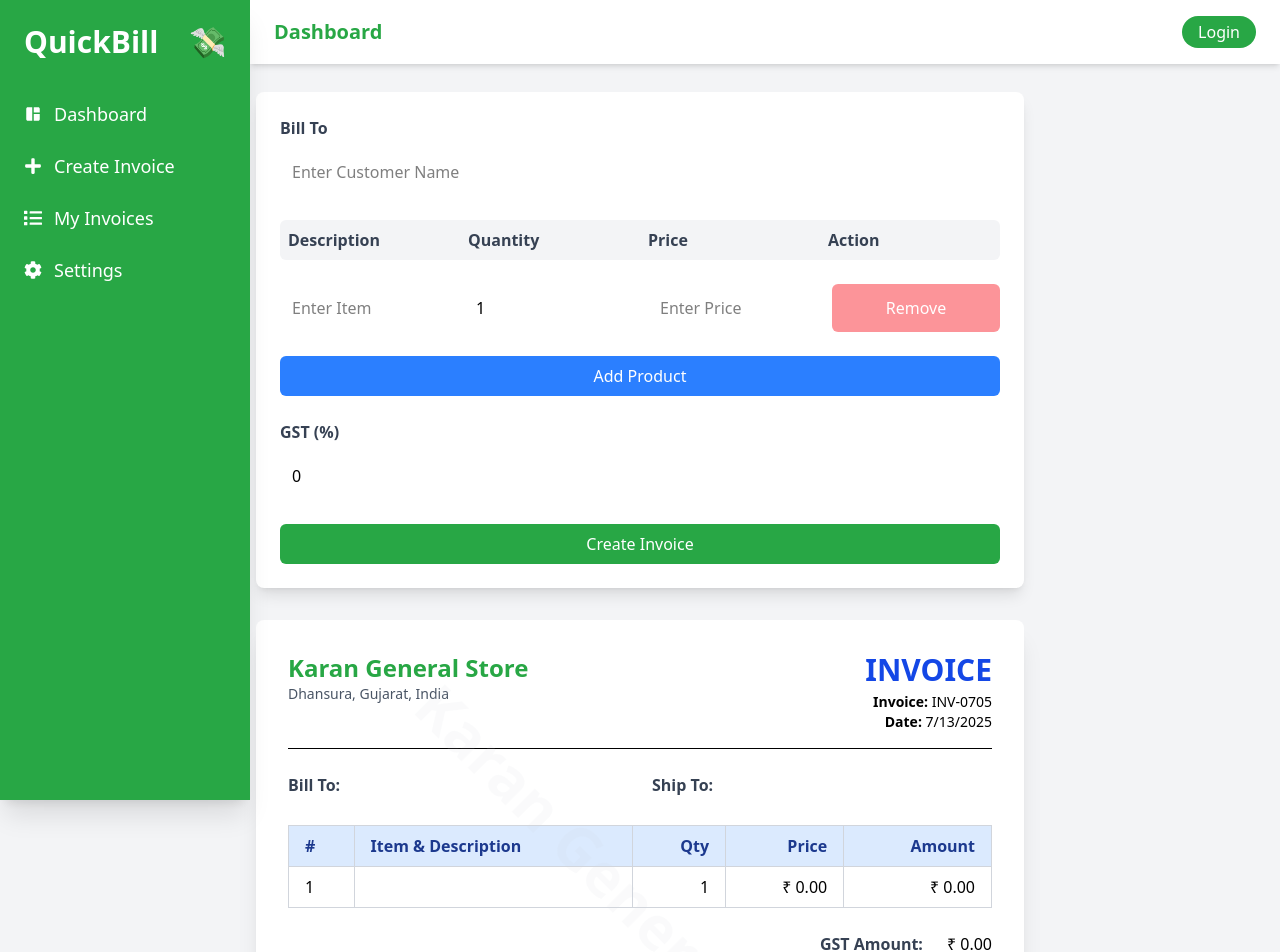
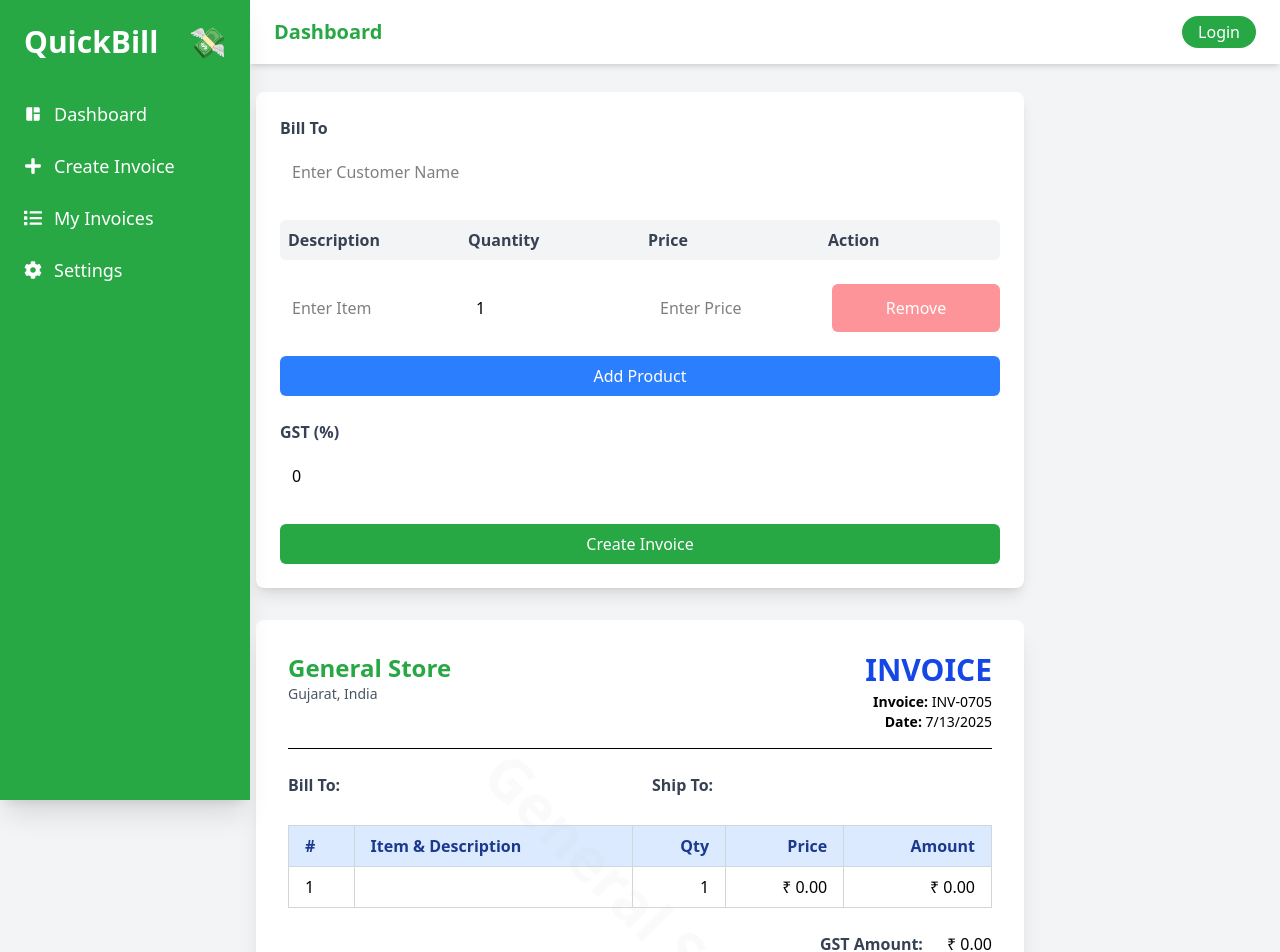
Before and after one commit to Kaya-Khurana/QuickBill, a React (Vite) app: page /create-invoice in a window 1280 px wide. Shown: the top 952 px of the page. Built offline with nearby package versions, Linux system fonts and the light colour scheme.

Commit message:
Createinvoice module updated

```diff
--- a/src/pages/CreateInvoice.jsx
+++ b/src/pages/CreateInvoice.jsx
@@ -77,9 +77,9 @@ export default function CreateInvoice() {
     });
 
     doc.setFontSize(16);
-    doc.text("Karan General Store", 20, 20);
+    doc.text("General Store", 20, 20);
     doc.setFontSize(10);
-    doc.text("Dhansura, Gujarat, India", 20, 25);
+    doc.text("Gujarat, India", 20, 25);
     doc.text("INVOICE", 150, 20, {
       align: "right",
     });
@@ -309,10 +309,8 @@ export default function CreateInvoice() {
       >
         <div className="flex justify-between items-start mb-6 border-b pb-4">
           <div>
-            <h2 className="text-2xl font-bold text-[#28A745]">
-              Karan General Store
-            </h2>
-            <p className="text-sm text-gray-600">Dhansura, Gujarat, India</p>
+            <h2 className="text-2xl font-bold text-[#28A745]">General Store</h2>
+            <p className="text-sm text-gray-600">Gujarat, India</p>
           </div>
           <div className="text-right">
             <h2 className="text-3xl font-bold text-blue-700">INVOICE</h2>
@@ -432,7 +430,7 @@ export default function CreateInvoice() {
         {/* Watermark effect */}
         <div className="absolute inset-0 flex items-center justify-center opacity-10 pointer-events-none">
           <h2 className="text-6xl font-bold text-gray-300 rotate-45">
-            Karan General Store
+            General Store
           </h2>
         </div>
       </div>
```
